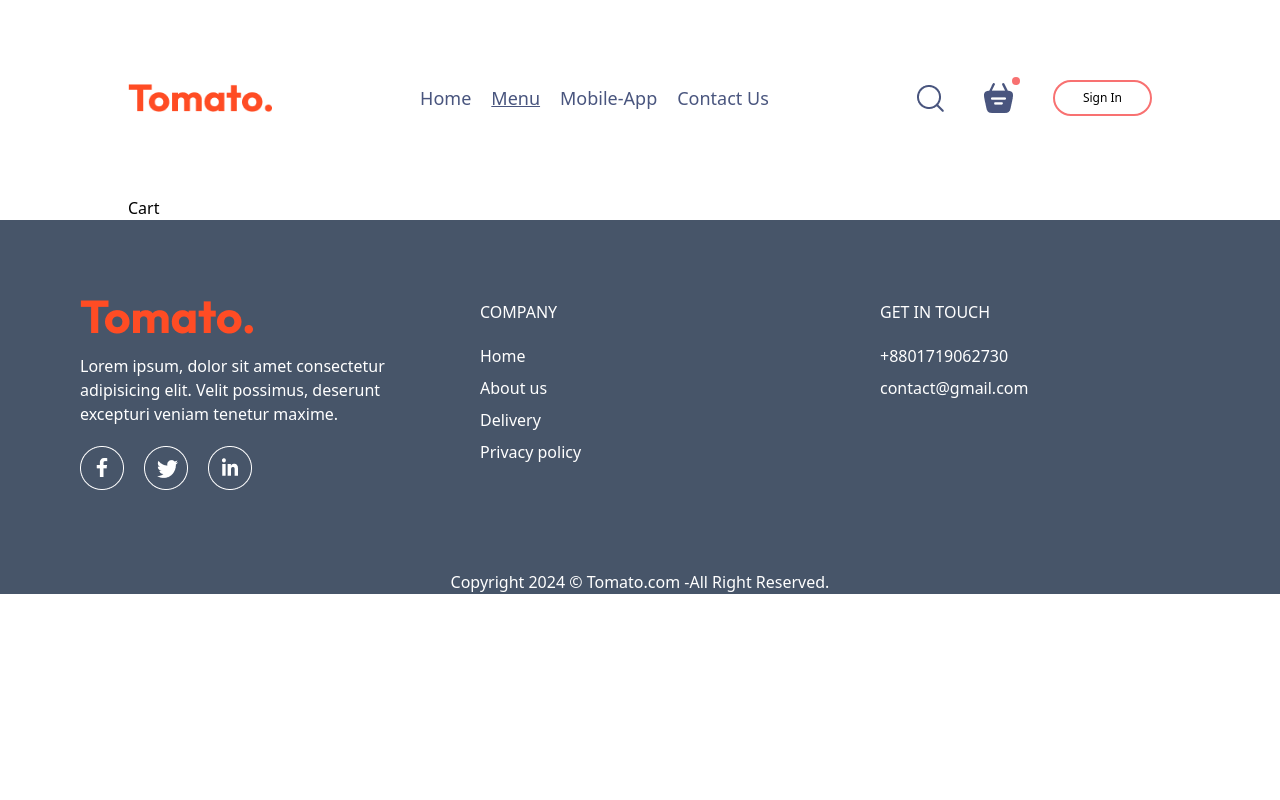
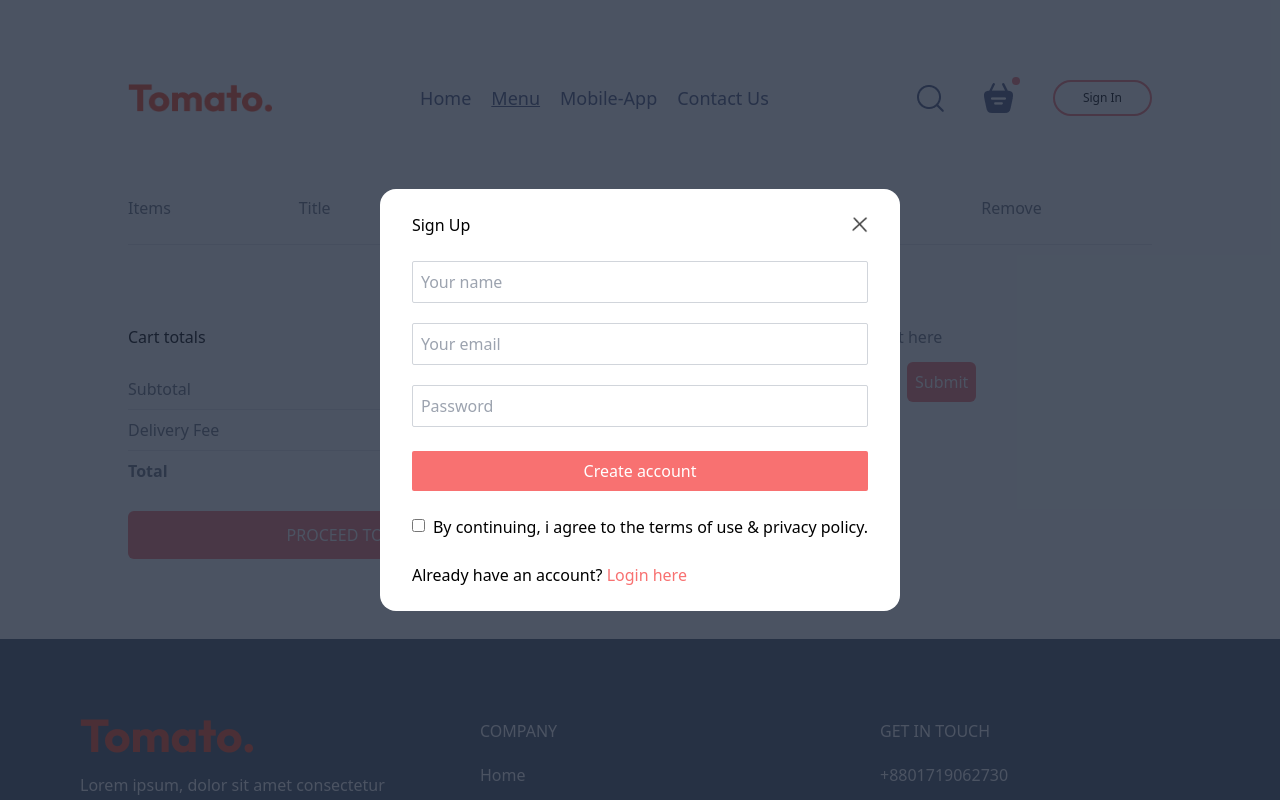
Before and after one commit to sakib-code00/food-del, a React (Vite) app in the folder frontend/: page /cart in a window 1280 px wide. Both pictures are taken after a click on the button "Sign In". Shown: the top 800 px of the page. Built offline with nearby package versions, Linux system fonts and the light colour scheme.

Commit message:
Cart Component is added (3:00)

```diff
--- a/frontend/src/App.jsx
+++ b/frontend/src/App.jsx
@@ -1,4 +1,4 @@
-import React from 'react'
+import React, { useState } from 'react'
 import './components/Navbar'
 import Navbar from './components/Navbar'
 import { Route, Routes } from 'react-router-dom'
@@ -6,12 +6,19 @@ import Home from './pages/Home/Home'
 import Cart from './pages/Cart/Cart'
 import PlaceOrder from './pages/PlaceOrder/PlaceOrder'
 import Footer from './components/Footer/Footer'
+import LoginPopup from './components/LoginPopup/LoginPopup'
 
 const App = () => {
+
+  const[showLogin, setShowLogin] = useState(false)
+
   return (
     <>
+
+      {showLogin?<LoginPopup setShowLogin={setShowLogin}></LoginPopup>:<></>}
+
       <div class='w-4/5 m-auto'>
-      <Navbar></Navbar>
+      <Navbar setShowLogin = {setShowLogin}></Navbar>
       <Routes>
         <Route path='/' element={<Home></Home>}></Route>
         <Route path='/cart' element={<Cart></Cart>}></Route>
--- a/frontend/src/components/AppDownload/AppDownload.jsx
+++ b/frontend/src/components/AppDownload/AppDownload.jsx
@@ -3,11 +3,11 @@ import { assets } from '../../assets/assets'
 
 const AppDownload = () => {
   return (
-    <div class="m-auto mt-24 text-2xl text-center font-bold w-full">
+    <div id='app-download' class="pt-10 flex flex-col items-center m-auto mt-24 text-2xl text-center font-bold w-full mb-10">
         <p>For Better Experience Download <br />Tomato App</p>
-        <div class="flex item center gap-3 mt-10">
-            <img class="w-64 cursor-pointer" src={assets.play_store} alt="" />
-            <img class="w-64 cursor-pointer" src={assets.app_store} alt="" />
+        <div class="flex items-center gap-3 mt-10 mx-auto mb-5">
+            <img class="w-56 cursor-pointer transition ease-in-out delay-150 hover:-translate-y-1 hover:scale-110 hover: duration-300 " src={assets.play_store} alt="" />
+            <img class="w-56 cursor-pointer transition ease-in-out delay-150 hover:-translate-y-1 hover:scale-110 hover:duration-300 " src={assets.app_store} alt="" />
         </div>
     </div>
   )
--- a/frontend/src/components/FoodItem/FoodItem.jsx
+++ b/frontend/src/components/FoodItem/FoodItem.jsx
@@ -19,7 +19,7 @@ const FoodItem = ({id,name,price,description,image}) => {
                 ?<img class="w-9 absolute bottom-4 right-4 cursor-pointer rounded" onClick={()=>addToCart(id)} src={assets.add_icon_white} alt=""/>
             :<div class="absolute bottom-4 right-4 flex items-start gap-2 p-1 bg-white rounded-full">
                     <img  onClick={()=>removeFromCart(id)} src={assets.remove_icon_red} alt="" />
-                    <p>{cartItems(id)}</p>
+                    <p>{cartItems[id]}</p>
                     <img onClick={()=>addToCart(id)} src={assets.add_icon_green} alt="" />
                 </div>
             }
--- a/frontend/src/components/Footer/Footer.jsx
+++ b/frontend/src/components/Footer/Footer.jsx
@@ -3,7 +3,7 @@ import { assets } from '../../assets/assets'
 
 const Footer = () => {
   return (
-    <div class=" bg-slate-600 flex flex-col items-center gap-5 px-20 pt-20 text-white">
+    <div id='footer' class=" bg-slate-600 flex flex-col items-center gap-5 px-20 pt-20 text-white">
         <div class="w-ful grid grid-cols-3 gap-20" >
             <div class="flex flex-col items-start gap-5">
                 <img src={assets.logo} alt="" />
@@ -31,8 +31,8 @@ const Footer = () => {
                 </ul>
             </div>
         </div>
-        <hr class="w-full  my-5 mx-0 bg-gray-300 border-none" />
-        <p>Copyright 2024 &#169; Tomato.com -All Right Reserved.</p>
+        <hr class="w-full  my-5 mx-0 bg-gray-300" />
+        <p class="mb-5">Copyright 2024 &#169; Tomato.com -All Right Reserved.</p>
     </div>
   )
 }
--- /dev/null
+++ b/frontend/src/components/LoginPopup/LoginPopup.jsx
@@ -0,0 +1,36 @@
+import React, { useState } from 'react'
+import { assets } from '../../assets/assets'
+
+const LoginPopup = ({setShowLogin}) => {
+
+    const [currentState, setCurrentState] = useState("Sign Up")
+
+  return (
+    <div class=" w-full h-full bg-slate-800 bg-opacity-80 grid absolute z-10">
+        <form  class="place-self-center w-90 bg-white flex flex-col gap-6 py-6 px-8 rounded-2xl text-base">
+            <div class="flex justify-between items-center">
+                <h2>{currentState}</h2>
+                <img class="cursor-pointer w-4" onClick={()=>setShowLogin(false)} src={assets.cross_icon} alt="" />
+            </div>
+            <div class="flex flex-col gap-5">
+                {currentState==="Login"?<></>:<input class="outline-none border border-solid border-gray-300 rounded-sm p-2" type="text" placeholder='Your name' required />}
+
+                <input class="outline-none border border-solid border-gray-300 rounded-sm p-2" type="email" placeholder='Your email' required/>
+                <input class="outline-none border border-solid border-gray-300 rounded-sm p-2" type="password" placeholder='Password' required />
+            </div>
+
+            <button class="p-2 rounded-sm bg-red-400 text-base cursor-pointer text-white">{currentState ==="Sign Up"?"Create account" :"Login"}</button>
+            <div class="flex items-start gap-2">
+                <input class="mt-1" type="checkbox" required />
+                <p>By continuing, i agree to the terms of use & privacy policy.</p>
+            </div>
+            {currentState==="Login"
+            ?<p>Create a new accont? <span class="cursor-pointer text-red-400 font-medium" onClick={()=>setCurrentState("Sign Up")}>Click here</span></p>
+            :<p>Already have an account? <span class="cursor-pointer text-red-400 font-medium" onClick={()=>setCurrentState("Login")}>Login here</span></p>
+            }
+        </form>
+    </div>
+  )
+}
+
+export default LoginPopup
--- a/frontend/src/components/navbar.jsx
+++ b/frontend/src/components/navbar.jsx
@@ -1,27 +1,28 @@
 import {useState} from 'react'
 import {assets} from '../assets/assets'
+import {Link} from 'react-router-dom'
 
-const Navbar = () => {
+const Navbar = ({setShowLogin}) => {
 
     const[menu, setMenu] = useState("Menu");
 
 
   return (
     <div class="py-20 px-0 flex justify-between items-center">
-        <img class="w-36" src={assets.logo} alt="" />
+        <Link to='/'><img class="w-36" src={assets.logo} alt="" /></Link>
         <ul class="flex list-none text-[#49557e] text-lg gap-5">
-          <li onClick={()=>setMenu("Home")} className={menu==="Home"?"underline underline-offset-1 active:":""}>Home</li>
-          <li onClick={()=>setMenu("Menu")} className={menu==="Menu"?"underline underline-offset-1 active:":""}>Menu</li>
-          <li onClick={()=>setMenu("Mobile-app")} className={menu==="Mobile-app"?"underline underline-offset-1 active:":""}>Mobile-App</li>
-          <li onClick={()=>setMenu("Contact Us")} className={menu==="Contact Us"?"underline underline-offset-1 active:":""}>Contact Us</li>
+          <Link to='/' onClick={()=>setMenu("Home")} className={menu==="Home"?"underline underline-offset-1 active:":""}>Home</Link>
+          <a href='#explore-menu' onClick={()=>setMenu("Menu")} className={menu==="Menu"?"underline underline-offset-1 active:":""}>Menu</a>
+          <a href='#app-download' onClick={()=>setMenu("Mobile-app")} className={menu==="Mobile-app"?"underline underline-offset-1 active:":""}>Mobile-App</a>
+          <a href='#footer' onClick={()=>setMenu("Contact Us")} className={menu==="Contact Us"?"underline underline-offset-1 active:":""}>Contact Us</a>
         </ul>
         <div class="flex items-center gap-10">
           <img src={assets.search_icon} alt="" />
           <div class="relative">
-            <img src={assets.basket_icon} alt="" />
+            <Link to='/cart'><img src={assets.basket_icon} alt="" /></Link>
             <div class="w-2 h-2 bg-red-400 rounded-full absolute bottom-7 left-7"></div>
           </div>
-          <button class="bg-transparent text-xs border-2 border-solid border-red-400 px-7 py-2 rounded-full hover:bg-red-300 ease-in duration-300 ">Sign In</button>
+          <button onClick={()=>setShowLogin(true)} class="bg-transparent text-xs border-2 border-solid border-red-400 px-7 py-2 rounded-full hover:bg-red-300 ease-in duration-300 ">Sign In</button>
         </div>
     </div>
 
--- a/frontend/src/index.css
+++ b/frontend/src/index.css
@@ -1,3 +1,6 @@
 @tailwind base;
 @tailwind components;
 @tailwind utilities;
+*{
+    scroll-behavior: smooth;
+}
--- a/frontend/src/pages/Cart/Cart.jsx
+++ b/frontend/src/pages/Cart/Cart.jsx
@@ -1,8 +1,78 @@
-import React from 'react'
+import React, { useContext } from 'react'
+import { StoreContext } from '../../context/StoreContext'
+
 
 const Cart = () => {
+
+  const {cartItems, food_list, removeFromCart} = useContext(StoreContext)
+
+
   return (
-    <div>Cart</div>
+    <div class="mt-25 mb-20">
+      <div>
+        <div class="grid grid-col grid-cols-6 items-center text-gray-500 text-base">
+          <p>Items</p>
+          <p>Title</p>
+          <p>Price</p>
+          <p>Quantity</p>
+          <p>Total</p>
+          <p>Remove</p>
+        </div>
+        <br />
+        <hr />
+        {food_list.map((item,index)=>{
+          if(cartItems[item._id]>0)
+          {
+            return (
+              <div>
+                <div class="grid grid-cols-6 my-3 mx-0 text-black">
+                  <img class="w-12" src={item.image} alt="" />
+                  <p>{item.name}</p>
+                  <p>${item.price}</p>
+                  <p>{cartItems[item._id]}</p>
+                  <p>${item.price*cartItems[item._id]}</p>
+                  <p onClick={()=>removeFromCart(item._id)} class="cursor-pointer">x</p>
+              </div>
+              <hr class="border-l bg-slate-700" />
+              </div>
+
+            )
+          }
+        })}
+      </div>
+      <div class="mt-20 flex justify-between gap-5">
+        <div class="flex-1 flex flex-col gap-5">
+          <h2>Cart totals</h2>
+          <div>
+            <div class="flex justify-between text-gray-500 py-2">
+              <p>Subtotal</p>
+              <p>{0}</p>
+            </div>
+            <hr class="border-l bg-slate-700" />
+            <div class="flex justify-between text-gray-500 py-2">
+              <p>Delivery Fee</p>
+              <p>{0}</p>
+            </div>
+            <hr class="border-l bg-slate-700" />
+            <div class="flex justify-between text-gray-500 py-2">
+              <b>Total</b>
+              <b>{0}</b>
+            </div>
+
+          </div>
+          <button class="text-white w-full py-3 px-0 rounded-md bg-red-400">PROCEED TO CHECKOUT</button>
+        </div>
+        <div class="flex flex-1">
+          <div>
+            <p class="text-gray-500">If you have a promo code, Enter it here</p>
+            <div class="mt-3 w-full">
+              <input class="outline-none border border-solid border-gray-300 rounded-sm p-2 w-max rounded-md" type="text" placeholder='promo code' />
+              <button class="text-white py-2 px-2 rounded-md bg-red-400 mx-2">Submit</button>
+            </div>
+          </div>
+        </div>
+      </div>
+    </div>
   )
 }
 
```
